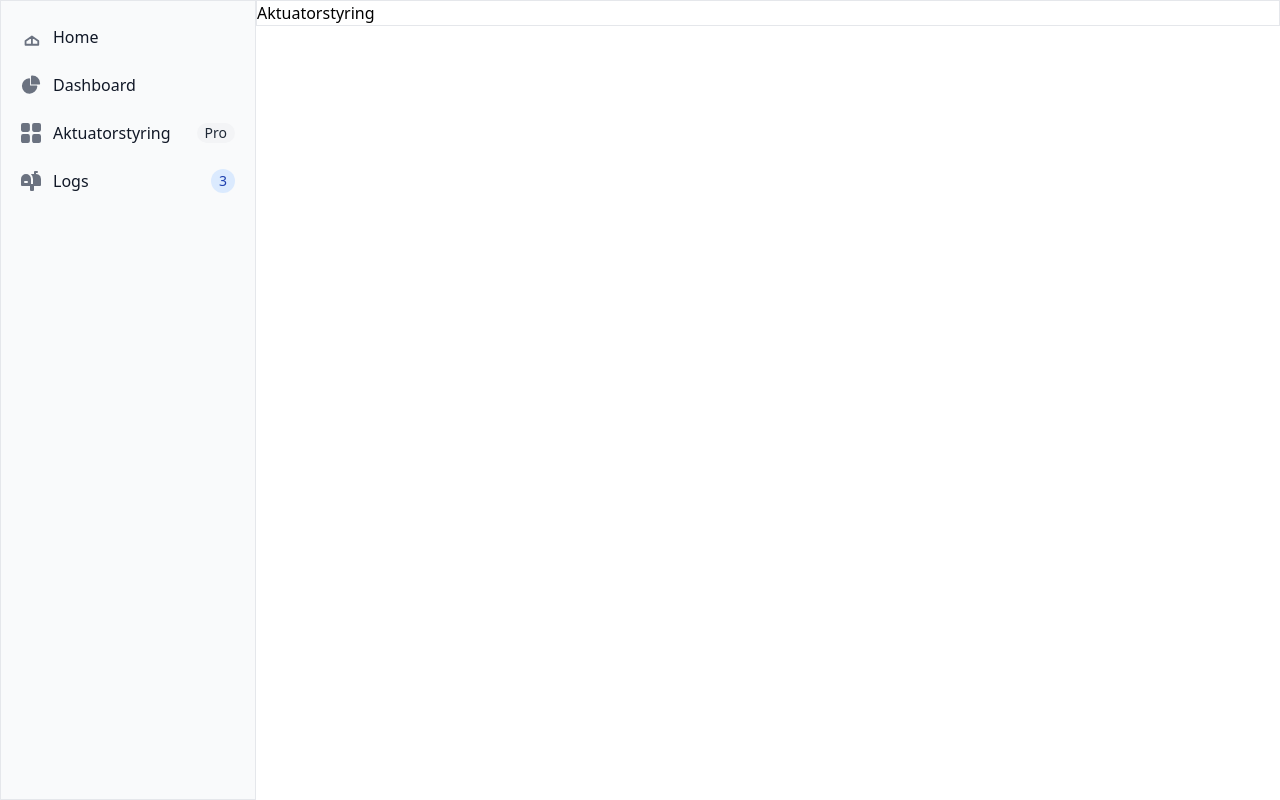
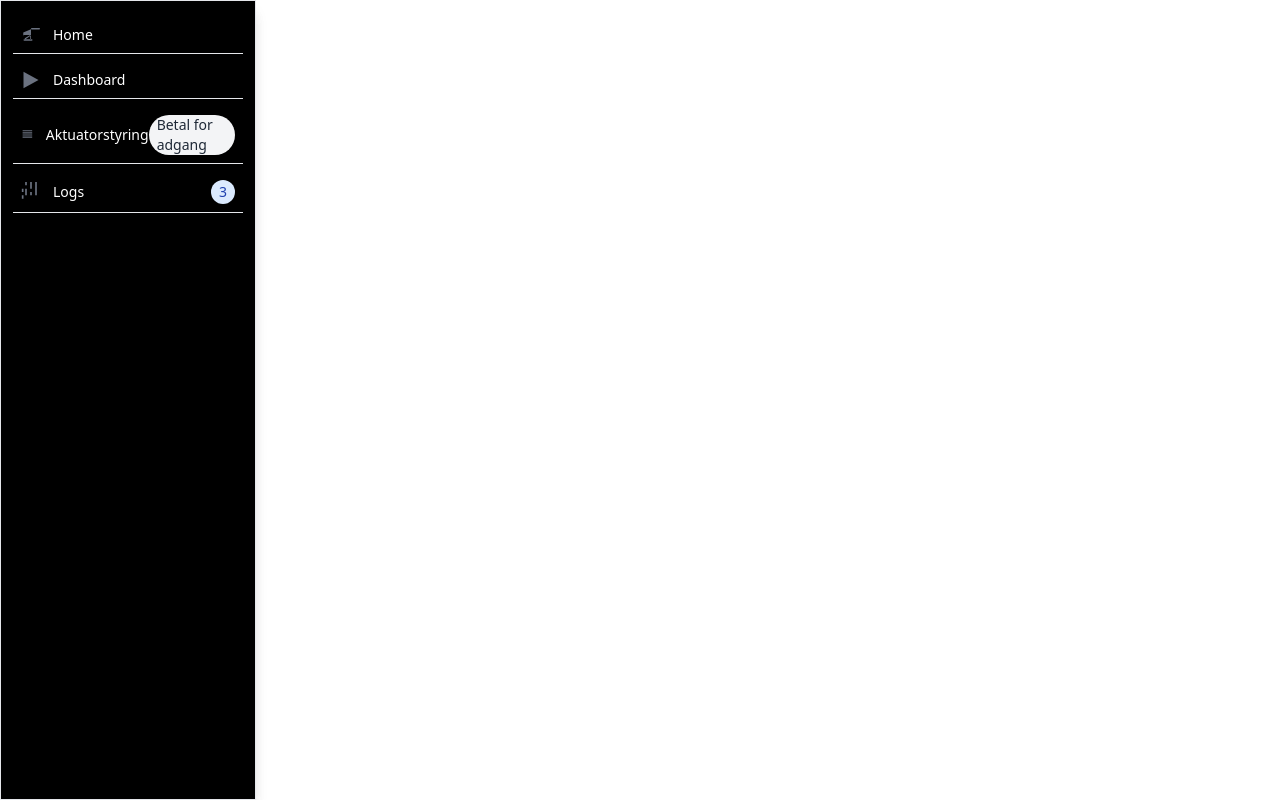
Before and after one commit to khizerkhan-2316/kos.client, a React (Create React App) app: page /control in a window 1280 px wide. Built offline with nearby package versions, Linux system fonts and the light colour scheme.

Commit message:
innital commit Version 1

```diff
--- a/src/components/Sidebar.js
+++ b/src/components/Sidebar.js
@@ -8,9 +8,10 @@ function Sidebar() {
         data-drawer-toggle="default-sidebar"
         aria-controls="default-sidebar"
         type="button"
-        className="inline-flex items-center p-2 mt-2 ms-3 text-sm text-gray-500 rounded-lg sm:hidden hover:bg-gray-100 focus:outline-none focus:ring-2 focus:ring-gray-200 dark:text-gray-400 dark:hover:bg-gray-700 dark:focus:ring-gray-600"
+        className="inline-flex items-center p-2 mt-2 ms-3 text-sm text-white rounded-lg sm:hidden hover:bg-gray-100 focus:outline-none focus:ring-2 focus:ring-gray-200 dark:text-gray-400 dark:hover:bg-gray-700 dark:focus:ring-gray-600"
       >
         <span className="sr-only">Open sidebar</span>
+        {/* Home icon */}
         <svg
           className="w-6 h-6"
           aria-hidden="true"
@@ -19,98 +20,91 @@ function Sidebar() {
           xmlns="http://www.w3.org/2000/svg"
         >
           <path
-            clip-rule="evenodd"
-            fill-rule="evenodd"
+            clipRule="evenodd"
+            fillRule="evenodd"
             d="M2 4.75A.75.75 0 012.75 4h14.5a.75.75 0 010 1.5H2.75A.75.75 0 012 4.75zm0 10.5a.75.75 0 01.75-.75h7.5a.75.75 0 010 1.5h-7.5a.75.75 0 01-.75-.75zM2 10a.75.75 0 01.75-.75h14.5a.75.75 0 010 1.5H2.75A.75.75 0 012 10z"
           ></path>
         </svg>
+        {/* End of home icon */}
       </button>
       <aside
         id="default-sidebar"
-        className="fixed top-0 left-0 z-40 h-screen transition-transform -translate-x-full sm:translate-x-0 w-[20%] border"
+        className="fixed top-0 left-0 z-40 h-screen transition-transform -translate-x-full sm:translate-x-0 w-[20%] border bg-black text-white shadow-lg"
         aria-label="Sidebar"
       >
-        <div className="h-full px-3 py-4 overflow-y-auto bg-gray-50 dark:bg-gray-800">
+        <div className="h-full px-3 py-4 overflow-y-auto">
           <ul className="space-y-2 font-medium">
-            <li>
+            <li className="border-b border-gray-200 dark:border-gray-700">
               <Link
-                className="flex items-center p-2 text-gray-900 rounded-lg dark:text-white hover:bg-gray-100 dark:hover:bg-gray-700 group"
+                className="flex items-center p-2 rounded-lg hover:bg-gray-100"
                 to="/"
               >
-                {/* Home Icon */}
                 <svg
-                  className="w-5 h-5 text-gray-500 transition duration-75 dark:text-gray-400 group-hover:text-gray-900 dark:group-hover:text-white"
+                  className="w-5 h-5 text-gray-500"
                   xmlns="http://www.w3.org/2000/svg"
-                  viewBox="0 0 22 21"
-                  fill="none"
-                  stroke="currentColor"
-                  strokeWidth="2"
-                  strokeLinecap="round"
-                  strokeLinejoin="round"
+                  viewBox="0 0 20 20"
+                  fill="currentColor"
                 >
-                  <path d="M12 19V10L19 15V19H5V15L12 10" />
+                  <path
+                    fillRule="evenodd"
+                    d="M10 3.75a.75.75 0 01.75-.75h7.5a.75.75 0 010 1.5h-7.5A.75.75 0 0110 3.75zM10 15a.75.75 0 01-.75-.75V9.998L3.75 13.25v1.5L10 10.5V15zm-7.5-3.75A.75.75 0 012.25 10H10V4.248L2.25 7.5v3zm0 3.75a.75.75 0 01.75-.75h7.5a.75.75 0 010 1.5h-7.5a.75.75 0 01-.75-.75z"
+                    clipRule="evenodd"
+                  />
                 </svg>
-                {/* Home Icon End */}
-                <span className="ms-3">Home</span>
+                <span className="ml-3 text-sm font-medium">Home</span>
               </Link>
             </li>
 
-            <li>
+            <li className="border-b border-gray-200 dark:border-gray-700">
               <Link
-                className="flex items-center p-2 text-gray-900 rounded-lg dark:text-white hover:bg-gray-100 dark:hover:bg-gray-700 group"
+                className="flex items-center p-2 rounded-lg hover:bg-gray-100"
                 to="/dashboard"
               >
                 <svg
-                  className="w-5 h-5 text-gray-500 transition duration-75 dark:text-gray-400 group-hover:text-gray-900 dark:group-hover:text-white"
-                  aria-hidden="true"
+                  className="w-5 h-5 text-gray-500"
                   xmlns="http://www.w3.org/2000/svg"
                   fill="currentColor"
-                  viewBox="0 0 22 21"
+                  viewBox="0 0 24 24"
                 >
-                  <path d="M16.975 11H10V4.025a1 1 0 0 0-1.066-.998 8.5 8.5 0 1 0 9.039 9.039.999.999 0 0 0-1-1.066h.002Z" />
-                  <path d="M12.5 0c-.157 0-.311.01-.565.027A1 1 0 0 0 11 1.02V10h8.975a1 1 0 0 0 1-.935c.013-.188.028-.374.028-.565A8.51 8.51 0 0 0 12.5 0Z" />
+                  <path d="M21 12l-18 10v-20z" />
                 </svg>
-                <span className="ms-3">Dashboard</span>
+                <span className="ml-3 text-sm font-medium">Dashboard</span>
               </Link>
             </li>
-            <li>
+            <li className="border-b border-gray-200 dark:border-gray-700">
               <Link
-                className="flex items-center p-2 text-gray-900 rounded-lg dark:text-white hover:bg-gray-100 dark:hover:bg-gray-700 group"
+                className="flex items-center p-2 rounded-lg hover:bg-gray-100"
                 to="/control"
               >
                 <svg
-                  className="flex-shrink-0 w-5 h-5 text-gray-500 transition duration-75 dark:text-gray-400 group-hover:text-gray-900 dark:group-hover:text-white"
-                  aria-hidden="true"
+                  className="w-5 h-5 text-gray-500"
                   xmlns="http://www.w3.org/2000/svg"
                   fill="currentColor"
-                  viewBox="0 0 18 18"
+                  viewBox="0 0 24 24"
                 >
-                  <path d="M6.143 0H1.857A1.857 1.857 0 0 0 0 1.857v4.286C0 7.169.831 8 1.857 8h4.286A1.857 1.857 0 0 0 8 6.143V1.857A1.857 1.857 0 0 0 6.143 0Zm10 0h-4.286A1.857 1.857 0 0 0 10 1.857v4.286C10 7.169 10.831 8 11.857 8h4.286A1.857 1.857 0 0 0 18 6.143V1.857A1.857 1.857 0 0 0 16.143 0Zm-10 10H1.857A1.857 1.857 0 0 0 0 11.857v4.286C0 17.169.831 18 1.857 18h4.286A1.857 1.857 0 0 0 8 16.143v-4.286A1.857 1.857 0 0 0 6.143 10Zm10 0h-4.286A1.857 1.857 0 0 0 10 11.857v4.286c0 1.026.831 1.857 1.857 1.857h4.286A1.857 1.857 0 0 0 18 16.143v-4.286A1.857 1.857 0 0 0 16.143 10Z" />
+                  <path d="M3 3h18v2h-18zM3 7h18v2h-18zM3 11h18v2h-18zM3 15h18v2h-18z" />
                 </svg>
-                <span className="flex-1 ms-3 whitespace-nowrap">
-                  Aktuatorstyring
-                </span>
-                <span className="inline-flex items-center justify-center px-2 ms-3 text-sm font-medium text-gray-800 bg-gray-100 rounded-full dark:bg-gray-700 dark:text-gray-300">
-                  Pro
+                <span className="ml-3 text-sm font-medium">Aktuatorstyring</span>
+                <span className="inline-flex items-center justify-center px-2 ml-auto text-sm font-medium text-gray-800 bg-gray-100 rounded-full">
+                  Betal for adgang
                 </span>
               </Link>
             </li>
-            <li>
+            <li className="border-b border-gray-200 dark:border-gray-700">
               <Link
-                className="flex items-center p-2 text-gray-900 rounded-lg dark:text-white hover:bg-gray-100 dark:hover:bg-gray-700 group"
+                className="flex items-center p-2 rounded-lg hover:bg-gray-100"
                 to="/logs"
               >
                 <svg
-                  className="flex-shrink-0 w-5 h-5 text-gray-500 transition duration-75 dark:text-gray-400 group-hover:text-gray-900 dark:group-hover:text-white"
-                  aria-hidden="true"
+                  className="w-5 h-5 text-gray-500"
                   xmlns="http://www.w3.org/2000/svg"
                   fill="currentColor"
-                  viewBox="0 0 20 20"
+                  viewBox="0 0 24 24"
                 >
-                  <path d="m17.418 3.623-.018-.008a6.713 6.713 0 0 0-2.4-.569V2h1a1 1 0 1 0 0-2h-2a1 1 0 0 0-1 1v2H9.89A6.977 6.977 0 0 1 12 8v5h-2V8A5 5 0 1 0 0 8v6a1 1 0 0 0 1 1h8v4a1 1 0 0 0 1 1h2a1 1 0 0 0 1-1v-4h6a1 1 0 0 0 1-1V8a5 5 0 0 0-2.582-4.377ZM6 12H4a1 1 0 0 1 0-2h2a1 1 0 0 1 0 2Z" />
+                  <path d="M13 0h-2v8h2v-8zM13 12h-2v4h2v-4zM19 4h-2v12h2v-12zM7 8h-2v8h2v-8zM1 16h2v4h-2v-4zM1 8h2v4h-2v-4zM7 0h-2v4h2v-4zM19 0h-2v4h2v-4z" />
                 </svg>
-                <span className="flex-1 ms-3 whitespace-nowrap">Logs</span>
-                <span className="inline-flex items-center justify-center w-3 h-3 p-3 ms-3 text-sm font-medium text-blue-800 bg-blue-100 rounded-full dark:bg-blue-900 dark:text-blue-300">
+                <span className="ml-3 text-sm font-medium">Logs</span>
+                <span className="inline-flex items-center justify-center w-6 h-6 ml-auto text-sm font-medium text-blue-800 bg-blue-100 rounded-full">
                   3
                 </span>
               </Link>
--- a/src/pages/Control.js
+++ b/src/pages/Control.js
@@ -1,9 +1,119 @@
-function Control() {
+import { Link } from 'react-router-dom';
+
+function Sidebar() {
   return (
-    <div className="w-[80%] border ml-[20%]">
-      <h1>Aktuatorstyring</h1>
-    </div>
+    <>
+      <button
+        data-drawer-target="default-sidebar"
+        data-drawer-toggle="default-sidebar"
+        aria-controls="default-sidebar"
+        type="button"
+        className="inline-flex items-center p-2 mt-2 ms-3 text-sm text-white rounded-lg sm:hidden hover:bg-gray-100 focus:outline-none focus:ring-2 focus:ring-gray-200 dark:text-gray-400 dark:hover:bg-gray-700 dark:focus:ring-gray-600"
+      >
+        <span className="sr-only">Open sidebar</span>
+        {/* Home icon */}
+        <svg
+          className="w-6 h-6"
+          aria-hidden="true"
+          fill="currentColor"
+          viewBox="0 0 20 20"
+          xmlns="http://www.w3.org/2000/svg"
+        >
+          <path
+            clipRule="evenodd"
+            fillRule="evenodd"
+            d="M2 4.75A.75.75 0 012.75 4h14.5a.75.75 0 010 1.5H2.75A.75.75 0 012 4.75zm0 10.5a.75.75 0 01.75-.75h7.5a.75.75 0 010 1.5h-7.5a.75.75 0 01-.75-.75zM2 10a.75.75 0 01.75-.75h14.5a.75.75 0 010 1.5H2.75A.75.75 0 012 10z"
+          ></path>
+        </svg>
+        {/* End of home icon */}
+      </button>
+      <aside
+        id="default-sidebar"
+        className="fixed top-0 left-0 z-40 h-screen transition-transform -translate-x-full sm:translate-x-0 w-[20%] border bg-black text-white shadow-lg"
+        aria-label="Sidebar"
+      >
+        <div className="h-full px-3 py-4 overflow-y-auto">
+          <ul className="space-y-2 font-medium">
+            <li className="border-b border-gray-200 dark:border-gray-700">
+              <Link
+                className="flex items-center p-2 rounded-lg hover:bg-gray-100"
+                to="/"
+              >
+                <svg
+                  className="w-5 h-5 text-gray-500"
+                  xmlns="http://www.w3.org/2000/svg"
+                  viewBox="0 0 20 20"
+                  fill="currentColor"
+                >
+                  <path
+                    fillRule="evenodd"
+                    d="M10 3.75a.75.75 0 01.75-.75h7.5a.75.75 0 010 1.5h-7.5A.75.75 0 0110 3.75zM10 15a.75.75 0 01-.75-.75V9.998L3.75 13.25v1.5L10 10.5V15zm-7.5-3.75A.75.75 0 012.25 10H10V4.248L2.25 7.5v3zm0 3.75a.75.75 0 01.75-.75h7.5a.75.75 0 010 1.5h-7.5a.75.75 0 01-.75-.75z"
+                    clipRule="evenodd"
+                  />
+                </svg>
+                <span className="ml-3 text-sm font-medium">Home</span>
+              </Link>
+            </li>
+
+            <li className="border-b border-gray-200 dark:border-gray-700">
+              <Link
+                className="flex items-center p-2 rounded-lg hover:bg-gray-100"
+                to="/dashboard"
+              >
+                <svg
+                  className="w-5 h-5 text-gray-500"
+                  xmlns="http://www.w3.org/2000/svg"
+                  fill="currentColor"
+                  viewBox="0 0 24 24"
+                >
+                  <path d="M21 12l-18 10v-20z" />
+                </svg>
+                <span className="ml-3 text-sm font-medium">Dashboard</span>
+              </Link>
+            </li>
+            <li className="border-b border-gray-200 dark:border-gray-700">
+              <Link
+                className="flex items-center p-2 rounded-lg hover:bg-gray-100"
+                to="/control"
+              >
+                <svg
+                  className="w-5 h-5 text-gray-500"
+                  xmlns="http://www.w3.org/2000/svg"
+                  fill="currentColor"
+                  viewBox="0 0 24 24"
+                >
+                  <path d="M3 3h18v2h-18zM3 7h18v2h-18zM3 11h18v2h-18zM3 15h18v2h-18z" />
+                </svg>
+                <span className="ml-3 text-sm font-medium">Aktuatorstyring</span>
+                <span className="inline-flex items-center justify-center px-2 ml-auto text-sm font-medium text-gray-800 bg-gray-100 rounded-full">
+                  Betal for adgang
+                </span>
+              </Link>
+            </li>
+            <li className="border-b border-gray-200 dark:border-gray-700">
+              <Link
+                className="flex items-center p-2 rounded-lg hover:bg-gray-100"
+                to="/logs"
+              >
+                <svg
+                  className="w-5 h-5 text-gray-500"
+                  xmlns="http://www.w3.org/2000/svg"
+                  fill="currentColor"
+                  viewBox="0 0 24 24"
+                >
+                  <path d="M13 0h-2v8h2v-8zM13 12h-2v4h2v-4zM19 4h-2v12h2v-12zM7 8h-2v8h2v-8zM1 16h2v4h-2v-4zM1 8h2v4h-2v-4zM7 0h-2v4h2v-4zM19 0h-2v4h2v-4z" />
+                </svg>
+                <span className="ml-3 text-sm font-medium">Logs</span>
+                <span className="inline-flex items-center justify-center w-6 h-6 ml-auto text-sm font-medium text-blue-800 bg-blue-100 rounded-full">
+                  3
+                </span>
+              </Link>
+            </li>
+          </ul>
+        </div>
+      </aside>
+    </>
   );
 }
 
-export default Control;
+export default Sidebar;
```
Also changed, not shown: src/pages/Homepage.js (+51 -2 lines), 1 other file (tests, documents, lock files or other folders).
